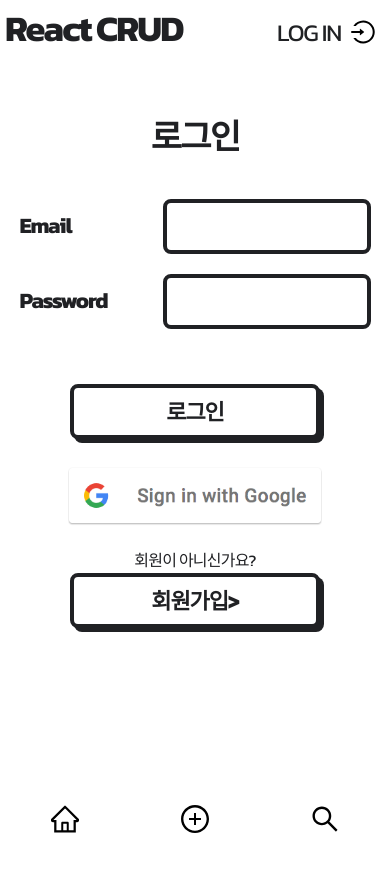
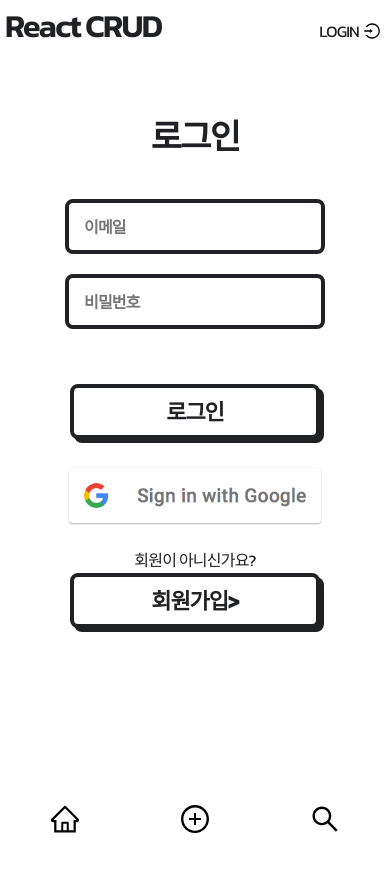
Before and after one commit to saanglee/nextjs-crud, a Next.js app: page /login in a window 390 px wide. Shown: the top 872 px of the page. Built offline with nearby package versions, Linux system fonts and the light colour scheme; no server answers; a web font is replaced by a local one.

Commit message:
design: 모바일 환경 시 로그인,회원가입 페이지  및 상단 헤더 css 수정

```diff
--- a/src/components/auth/LoginForm.tsx
+++ b/src/components/auth/LoginForm.tsx
@@ -49,11 +49,18 @@ const LoginForm = () => {
         <form className={classes.login__form} onSubmit={handleLoginSubmit}>
           <div className={classes.control}>
             <label htmlFor="id">Email</label>
-            <input name="email" type="email" required onChange={handleInputChange} id="email" />
+            <input name="email" type="email" placeholder="이메일" required onChange={handleInputChange} id="email" />
           </div>
           <div className={classes.control}>
             <label htmlFor="password">Password </label>
-            <input name="password" type="password" required onChange={handleInputChange} id="password" />
+            <input
+              name="password"
+              type="password"
+              placeholder="비밀번호"
+              required
+              onChange={handleInputChange}
+              id="password"
+            />
           </div>
           <div className={classes.error_message}>
             {FIREBASE_ERRORS[authError?.message as keyof typeof FIREBASE_ERRORS]}
--- a/src/components/auth/index.module.scss
+++ b/src/components/auth/index.module.scss
@@ -25,17 +25,24 @@
       font-size: 22px;
       margin-bottom: 0.5rem;
       width: 160px;
+
+      @include responsive.between(0px, 771px) {
+        display: none;
+      }
     }
 
     input {
       padding: 10px 15px;
       height: 55px;
       display: block;
-      font: inherit;
       border-radius: 8px;
       border: sizes.$BORDER;
       width: 65%;
       font-weight: bold;
+
+      @include responsive.between(0px, 771px) {
+        width: 100%;
+      }
     }
   }
 
--- a/src/components/layout/MobileHeader.module.scss
+++ b/src/components/layout/MobileHeader.module.scss
@@ -25,8 +25,8 @@
 
   :global {
     #{$self}__text {
-      font-size: 36px;
-      font-weight: 700;
+      font-size: 32px;
+      font-weight: 600;
       color: colors.$BLACK;
     }
   }
@@ -34,11 +34,11 @@
 
 .profile {
   $self: #{&};
-  font-size: 20px;
+  font-size: 16px;
   padding: 0 20px;
   :global {
     #{$self}__name {
-      font-size: 30px;
+      font-size: 16px;
       padding-right: 5px;
     }
   }
@@ -49,7 +49,7 @@
 
   :global {
     #{$self}__text {
-      font-size: 24px;
+      font-size: 16px;
       font-weight: 400;
       color: colors.$BLACK;
     }
--- a/src/components/layout/MobileHeader.tsx
+++ b/src/components/layout/MobileHeader.tsx
@@ -12,9 +12,9 @@ import styles from './MobileHeader.module.scss';
 
 const cx = classNames.bind(styles);
 const iconStyle = {
-  fontSize: 24,
-  paddingRight: 10,
-  paddingLeft: 10,
+  fontSize: 16,
+  paddingRight: 5,
+  paddingLeft: 5,
 };
 
 const MobileHeader = () => {
@@ -44,13 +44,13 @@ const MobileHeader = () => {
               <span>님</span>
             </div>
             <button className={cx('auth-btn')} onClick={handleLogoutClick}>
-              <span className="auth-btn__text">LOG OUT</span>
+              <span className="auth-btn__text">LOGOUT</span>
               <LoginOutlined style={iconStyle} />
             </button>
           </>
         ) : (
           <button className={cx('auth-btn')} onClick={() => router.push('/login')}>
-            <span className="auth-btn__text">LOG IN</span>
+            <span className="auth-btn__text">LOGIN</span>
             <LoginOutlined style={iconStyle} />
           </button>
         )}
```
